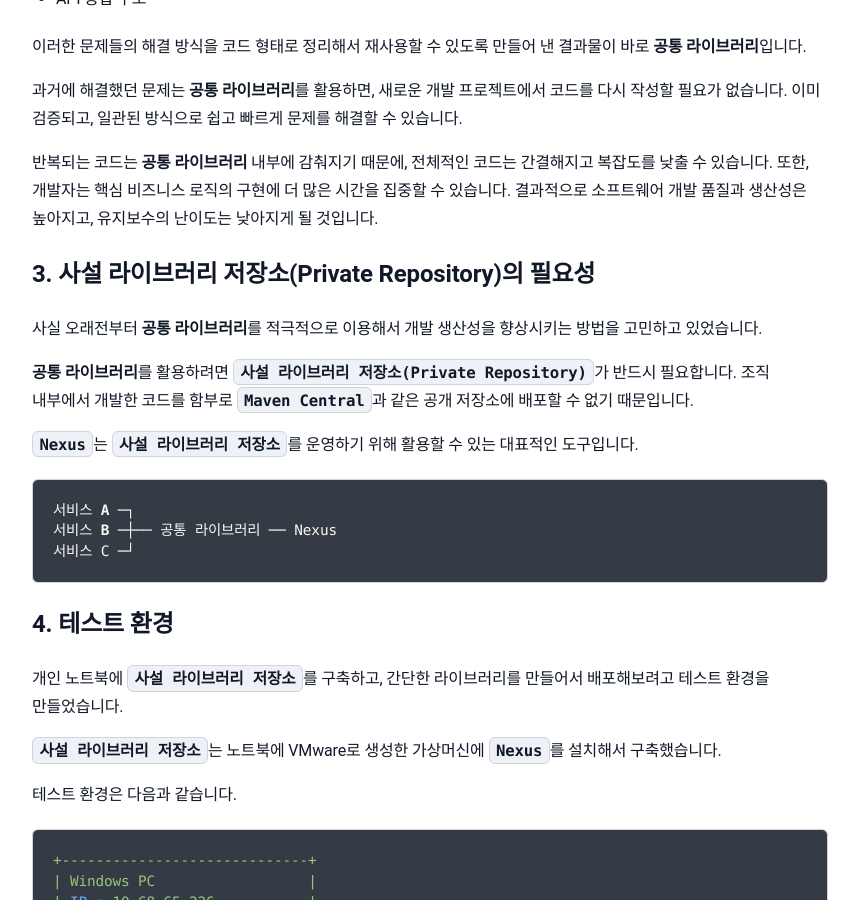
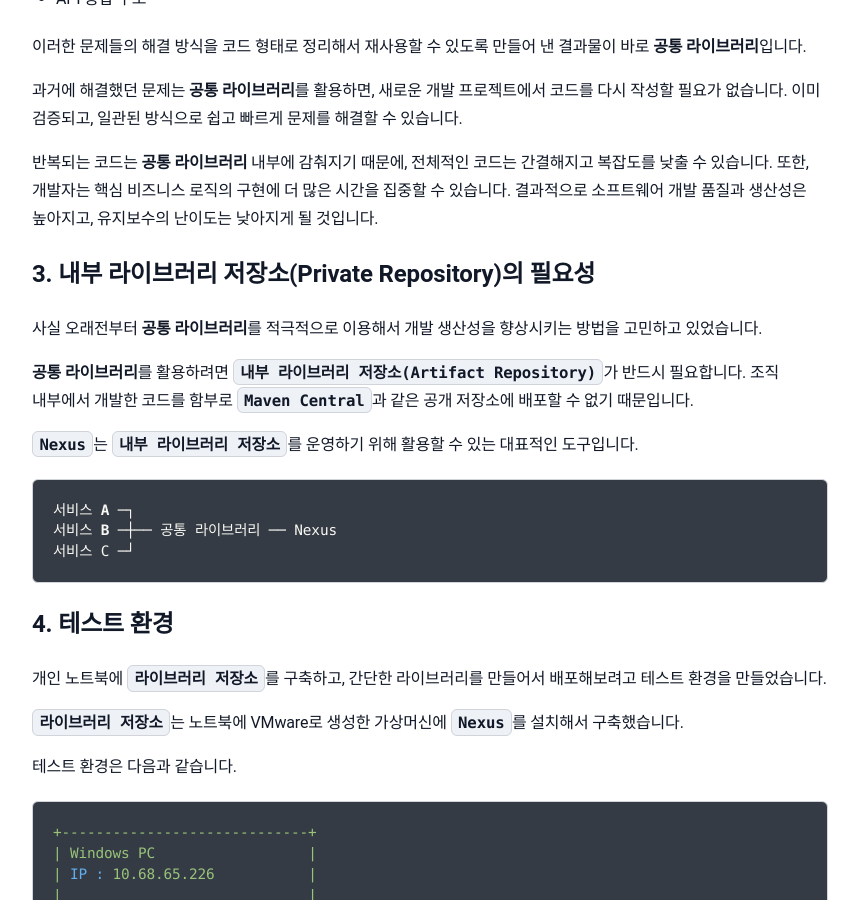
Before and after one commit to sanghoon-lee/sanghoon-lee.github.io, a Jekyll site: the page built from _posts/2026-03-10-localNexus.md, in a window 1280 px wide and 900 px high, scrolled down 1414 px. Shown: the whole window, without its empty margins (210-1069 px from the left). Built offline with Jekyll 4.4.1, drawn with Linux system fonts in a browser that asks for light colours; nearby versions of some CDN libraries; comment, search, counter and statistics services are not loaded; some of the changed text lies outside the part shown.

Commit message:
포스팅 용어 통일: 사설 레포지토리->내부 레포지토리

````diff
--- a/_posts/2026-03-10-localNexus.md
+++ b/_posts/2026-03-10-localNexus.md
@@ -1,6 +1,6 @@
 ---
 layout: post
-title: "[학습기록] Nexus로 사설 라이브러리 저장소 구축해보기"
+title: "[학습기록] Nexus로 내부 라이브러리 저장소 구축해보기"
 date: 2026-03-10
 categories: 학습기록
 ---
@@ -58,13 +58,13 @@ categories: 학습기록
 
 반복되는 코드는 **공통 라이브러리** 내부에 감춰지기 때문에, 전체적인 코드는 간결해지고 복잡도를 낮출 수 있습니다. 또한, 개발자는 핵심 비즈니스 로직의 구현에 더 많은 시간을 집중할 수 있습니다. 결과적으로 소프트웨어 개발 품질과 생산성은 높아지고, 유지보수의 난이도는 낮아지게 될 것입니다.
 
-## 3. 사설 라이브러리 저장소(Private Repository)의 필요성
+## 3. 내부 라이브러리 저장소(Private Repository)의 필요성
 
 사실 오래전부터 **공통 라이브러리**를 적극적으로 이용해서 개발 생산성을 향상시키는 방법을 고민하고 있었습니다.
 
-**공통 라이브러리**를 활용하려면 `사설 라이브러리 저장소(Private Repository)`가 반드시 필요합니다. 조직 내부에서 개발한 코드를 함부로 `Maven Central`과 같은 공개 저장소에 배포할 수 없기 때문입니다.
+**공통 라이브러리**를 활용하려면 `내부 라이브러리 저장소(Artifact Repository)`가 반드시 필요합니다. 조직 내부에서 개발한 코드를 함부로 `Maven Central`과 같은 공개 저장소에 배포할 수 없기 때문입니다.
 
-`Nexus`는 `사설 라이브러리 저장소`를 운영하기 위해 활용할 수 있는 대표적인 도구입니다.
+`Nexus`는 `내부 라이브러리 저장소`를 운영하기 위해 활용할 수 있는 대표적인 도구입니다.
 
 ```
 서비스 A ─┐
@@ -74,9 +74,9 @@ categories: 학습기록
 
 ## 4. 테스트 환경
 
-개인 노트북에 `사설 라이브러리 저장소`를 구축하고, 간단한 라이브러리를 만들어서 배포해보려고 테스트 환경을 만들었습니다.
+개인 노트북에 `라이브러리 저장소`를 구축하고, 간단한 라이브러리를 만들어서 배포해보려고 테스트 환경을 만들었습니다.
 
-`사설 라이브러리 저장소`는 노트북에 VMware로 생성한 가상머신에 `Nexus`를 설치해서 구축했습니다.
+`라이브러리 저장소`는 노트북에 VMware로 생성한 가상머신에 `Nexus`를 설치해서 구축했습니다.
 
 테스트 환경은 다음과 같습니다.
 ```
````
Also changed, not shown: _posts/2026-03-15-proxy-nexus.md (+1 -1 lines).
